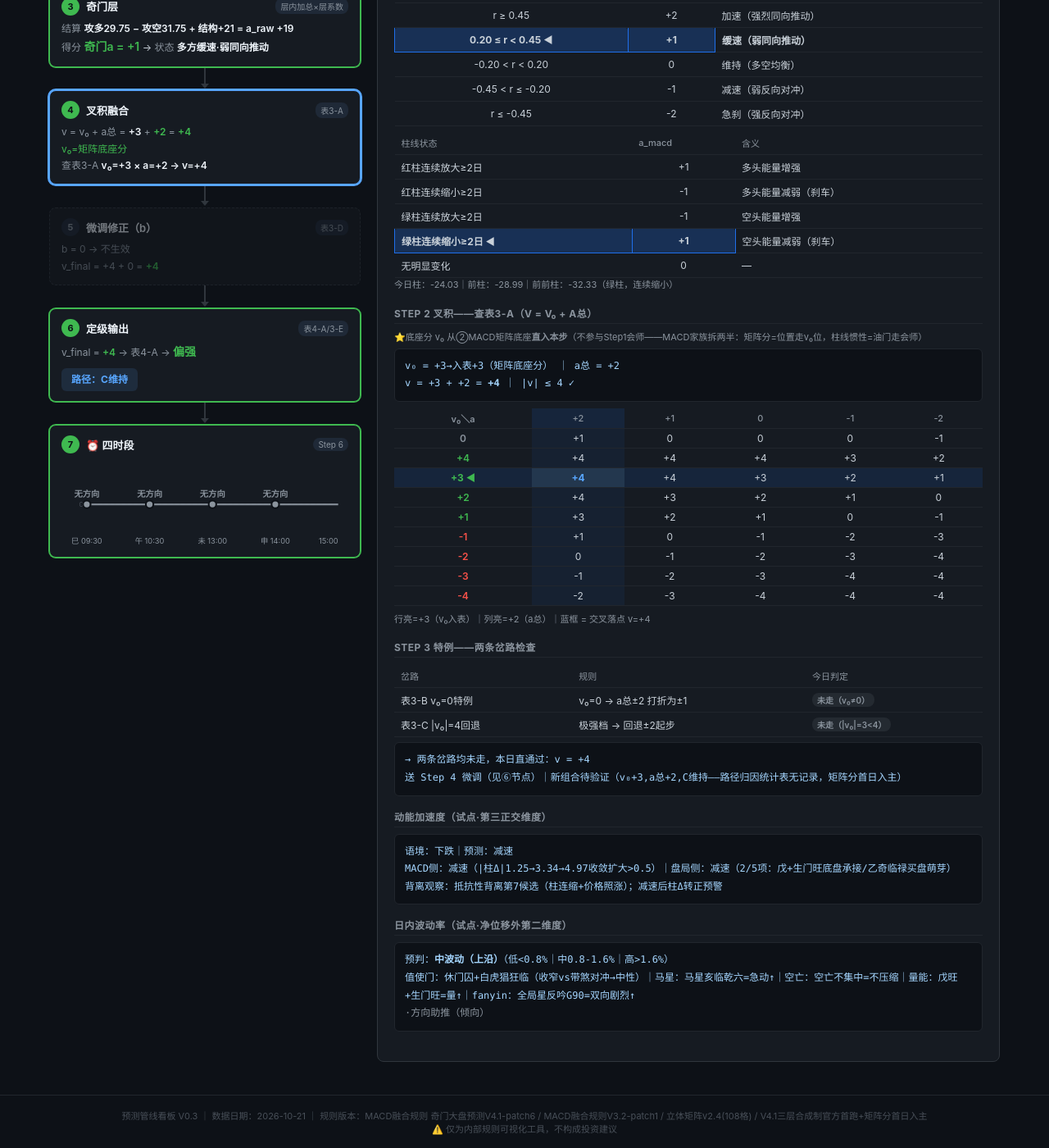
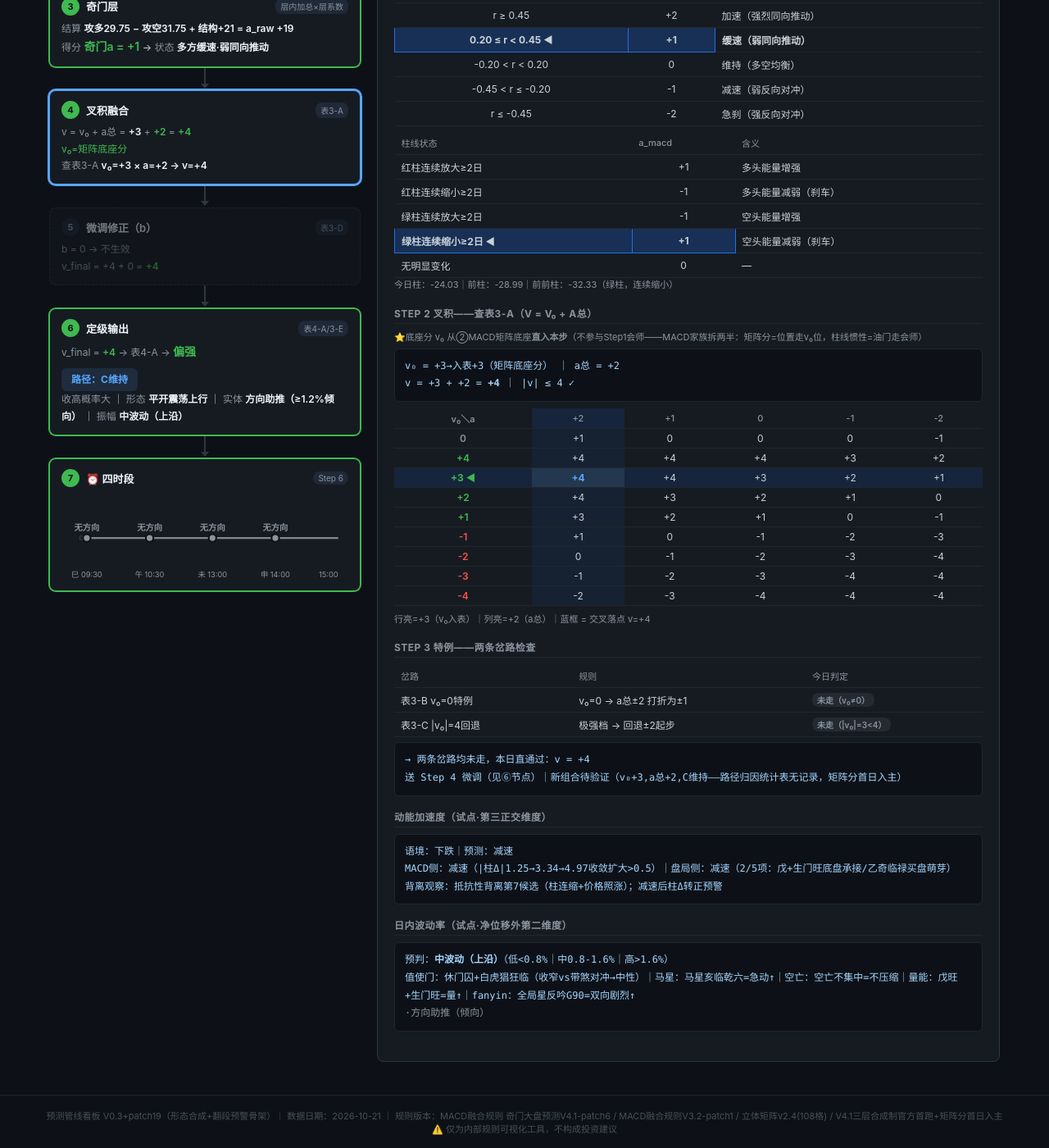
Before and after one commit to xiaoyi0319a/yixue-dashboard, a Jekyll site: the page pipeline.html, which Jekyll copies as it is, in a window 1280 px wide and 1400 px high, scrolled down 350 px. Shown: the whole window at 82% size. Built offline with Jekyll 4.4.1, drawn with Linux system fonts in a browser that asks for light colours.

Commit message:
形态合成+翻段预警骨架上线（老师10:04'立即补上'）：⑥节点卡片加收高三值/形态/实体/振幅行·②节点详情加波段翻段预警块（方向/阶段/下一触发/翻段率）·footer patch19·今日JSON填充shape/flip

```diff
--- a/data/pipeline_latest.json
+++ b/data/pipeline_latest.json
@@ -1076,5 +1076,18 @@
   "seg_day": 13,
   "v0_int": 3
  },
- "matrix_missing_note": "10-21晨6条缺格已于v2.5重判转正：G109帅位缺位/G108敌方带煞/G100谋士逃亡/G122虚惊/G98买盘乏力/G121大势失托；哨兵职能收窄至13×8之外新现象"
+ "matrix_missing_note": "10-21晨6条缺格已于v2.5重判转正：G109帅位缺位/G108敌方带煞/G100谋士逃亡/G122虚惊/G98买盘乏力/G121大势失托；哨兵职能收窄至13×8之外新现象",
+ "shape": {
+  "close_label": "收高概率大",
+  "pattern": "平开震荡上行",
+  "body_grade": "方向助推（≥1.2%倾向）",
+  "amplitude_grade": "中波动（上沿）"
+ },
+ "flip": {
+  "direction": "死叉→金叉（向上）",
+  "stage": "S1酝酿·临门S2触线",
+  "next_trigger": "明日绿柱再缩（连缩≥2日且累计≥20%已触线20.3%）→S2衰竭转向确认",
+  "hit_rate": "89%（S2口径·MACD三层矩阵立项回测）",
+  "seg_day": 13
+ }
 }
--- a/pipeline.html
+++ b/pipeline.html
@@ -179,7 +179,9 @@ v0: {
 ＋ L3修正（${rateZh[m.l3.rate]}×${m.l3.pos}×${segZh}=${m.l3_adj>0?'+':''}${m.l3_adj.toFixed(1)}）
 ─────────────
 ＝ 节点分　<b>${m.score>0?'+':''}${m.score}</b>（限幅±3）</div>
-    <p class="note" style="margin-top:6px">状态：${segZh}${l2zh[m.l2_state.split('_')[1]]}·${rateZh[m.l3.rate]}·${m.l3.pos==='deep'?'深水修复级':m.l3.pos==='mid'?'中位区':'浅水区'}${m.score>0?'偏多':m.score<0?'偏空':'中性'}</p></div>`;
+    <p class="note" style="margin-top:6px">状态：${segZh}${l2zh[m.l2_state.split('_')[1]]}·${rateZh[m.l3.rate]}·${m.l3.pos==='deep'?'深水修复级':m.l3.pos==='mid'?'中位区':'浅水区'}${m.score>0?'偏多':m.score<0?'偏空':'中性'}</p>
+    ${d.flip?`<div class="detail-section" style="margin-top:10px"><h4>波段翻段预警（Step 4.15·骨架V1.0）</h4>
+    <div class="formula">方向：<b>${d.flip.direction}</b> ｜ 阶段：${d.flip.stage}（第${d.flip.seg_day}日）<br>下一触发：${d.flip.next_trigger}<br>翻段率：${d.flip.hit_rate}</div></div>`:''}</div>`;
   })():''}
   ${d.v0&&!d.matrix?`<div class="detail-section"><h4>三维评分（旧口径·≤10-24历史归档）</h4>
   <table>
@@ -577,7 +579,7 @@ function renderPipeline(d){
       <span class="k">v_final = ${d.fusion.v_cross>0?'+':''}${d.fusion.v_cross} + ${d.fusion.b_value>0?'+':''}${d.fusion.b_value} = </span><span class="v ${d.fusion.v_final>0?'pos':d.fusion.v_final<0?'neg':'zero'}">${d.fusion.v_final>0?'+':''}${d.fusion.v_final}</span>`},
     {key:'output',active:true,html:`
       <span class="k">v_final = </span><span class="v ${d.fusion.v_final>0?'pos':d.fusion.v_final<0?'neg':'zero'}">${d.fusion.v_final>0?'+':''}${d.fusion.v_final}</span> <span class="k">→ 表4-A →</span> <span class="v ${d.fusion.v_final<0?'neg':'pos'}" style="font-size:14px">${d.fusion.final_grade}</span><br>
-      <span class="path-label">路径：${d.path}</span>`},
+      <span class="path-label">路径：${d.path}</span>${d.shape?`<br><span class="k">${d.shape.close_label}</span> ｜ <span class="k">形态</span> <span class="v">${d.shape.pattern}</span> ｜ <span class="k">实体</span> <span class="v">${d.shape.body_grade}</span> ｜ <span class="k">振幅</span> <span class="v">${d.shape.amplitude_grade}</span>`:''}`},
     ...(d.four_slots?[{key:'slots',active:true,html:slotsSVG(d.four_slots,340,105,d.actual_curve)}]:[])
   ];
 
@@ -861,7 +863,7 @@ async function loadData(){
       return;
     }
   }
-  document.getElementById('footer').innerHTML=`预测管线看板 V0.3 ｜ 数据日期：${pipelineData.date||'未知'} ｜ 规则版本：MACD融合规则 ${pipelineData.rule_version||'V3.0'}<br>⚠️ 仅为内部规则可视化工具，不构成投资建议`;
+  document.getElementById('footer').innerHTML=`预测管线看板 V0.3+patch19（形态合成+翻段预警骨架）｜ 数据日期：${pipelineData.date||'未知'} ｜ 规则版本：MACD融合规则 ${pipelineData.rule_version||'V3.0'}<br>⚠️ 仅为内部规则可视化工具，不构成投资建议`;
   renderPipeline(pipelineData);
 }
 loadData();
```
Also changed, not shown: data/pipeline_20261021.json (+14 -1 lines).
